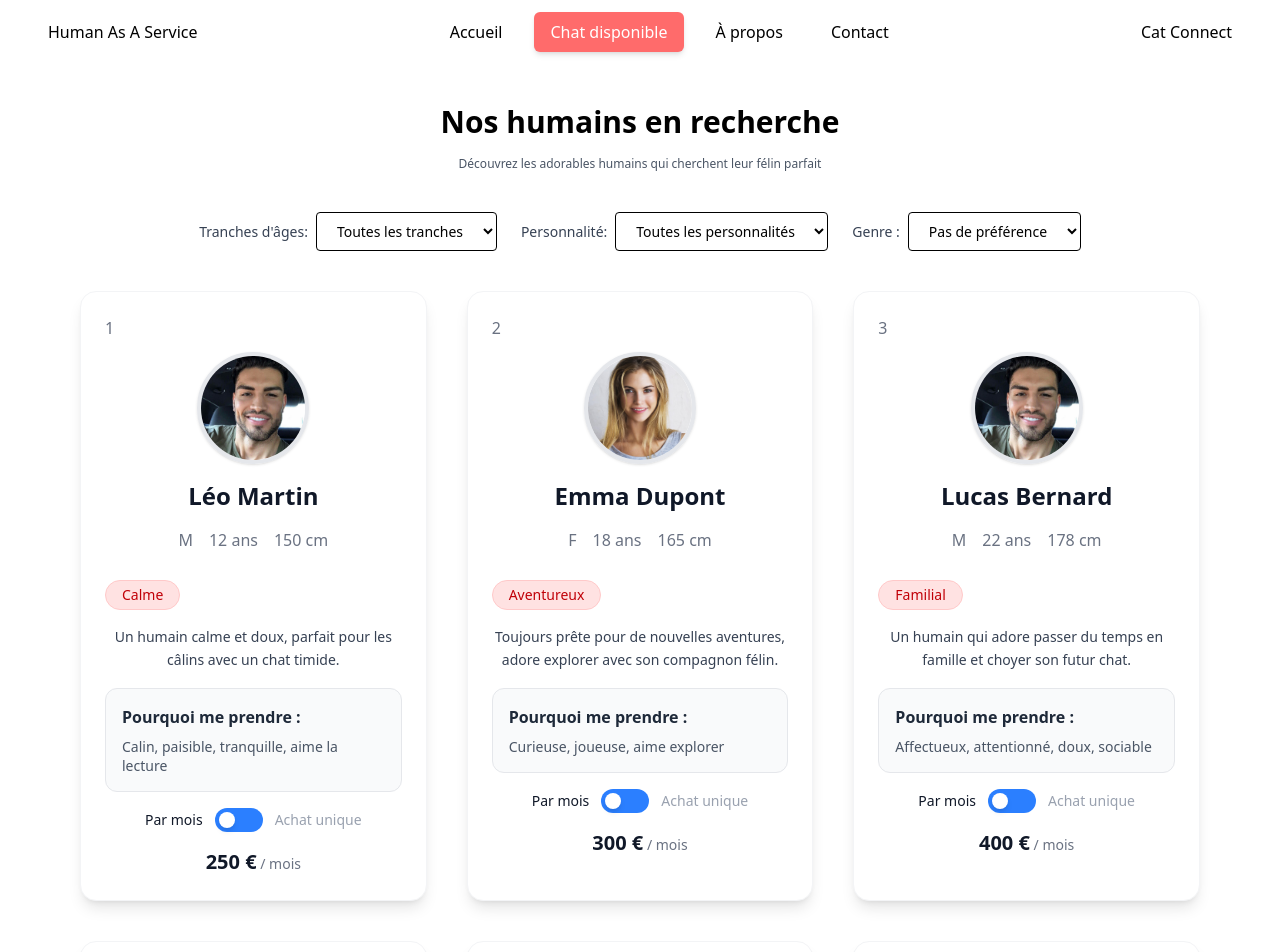
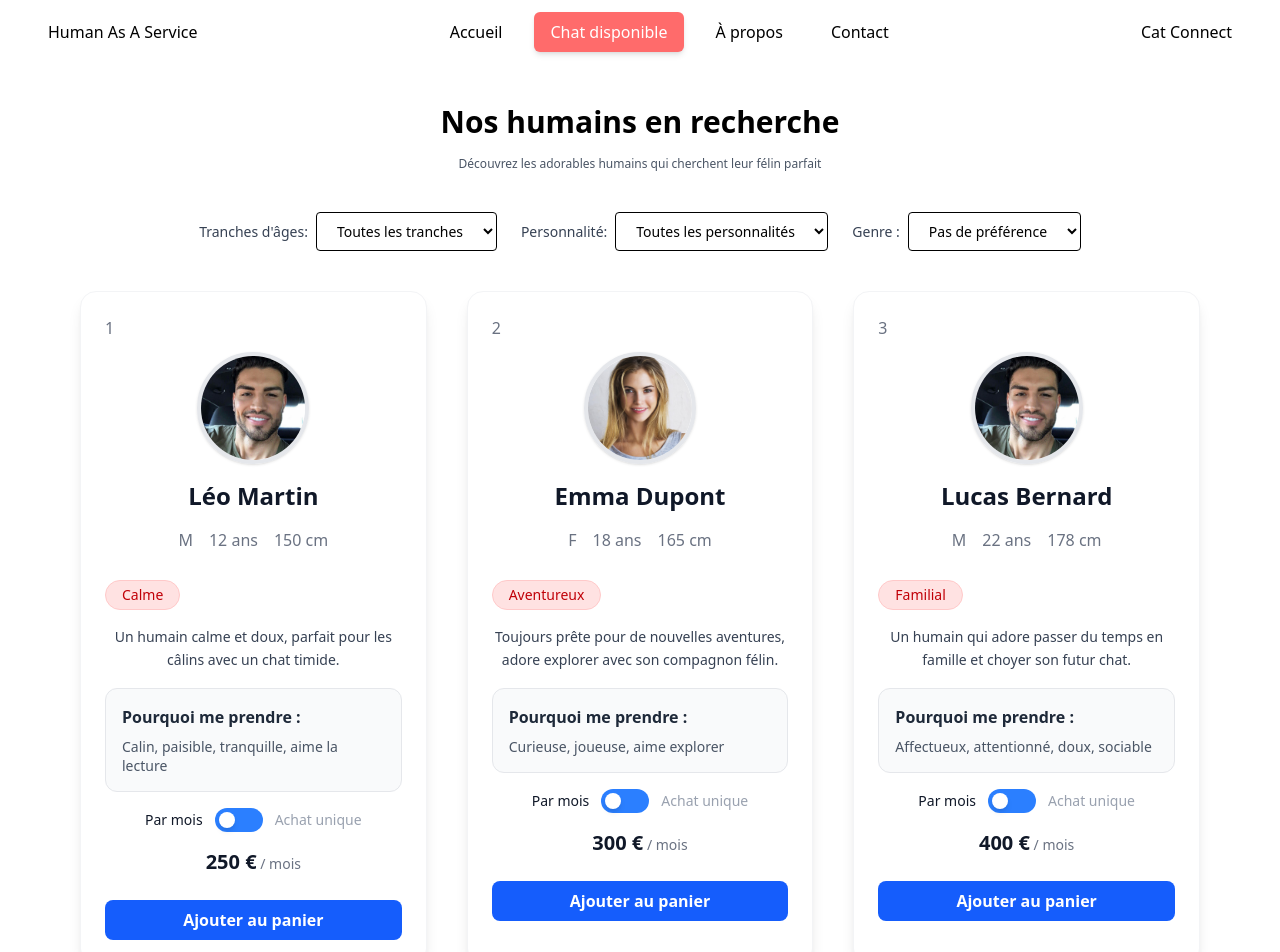
Before and after one commit to clemco23/human-as-a-service-, a React (Vite) app: page /search in a window 1280 px wide. Shown: the top 952 px of the page. Built offline with nearby package versions, Linux system fonts and the light colour scheme.

Commit message:
added the ability to add it to the cart

```diff
--- a/src/components/molecules/humanCard.tsx
+++ b/src/components/molecules/humanCard.tsx
@@ -16,6 +16,14 @@ type Props = {
 export default function HumanCard({ id, image, title, age, personality, description, search, genre, size, prix }: Props) {
   console.log(id);
   const [isMonthly, setIsMonthly] = useState(true);
+
+  const handleAddToCart = () => {
+    console.log(
+      `Ajouté au panier : ${title} (${isMonthly ? "Par mois" : "Achat unique"})`
+    );
+    alert(`${title} a été ajouté au panier ! (${isMonthly ? `${prix}€ / mois` : `${prix * 12}€ en une fois`})`);
+
+  };
   return (
     <div className="max-w-sm mx-auto bg-white p-6 rounded-2xl shadow-lg border border-gray-100 hover:shadow-xl transition-shadow duration-300">
 
@@ -45,20 +53,18 @@ export default function HumanCard({ id, image, title, age, personality, descript
         <h3 className="text-md font-semibold text-gray-800 mb-2">Pourquoi me prendre :</h3>
         <p className="text-gray-600 text-sm leading-snug">{search}</p>
       </div>
- <div className="flex items-center justify-center gap-3 mt-4">
+      <div className="flex items-center justify-center gap-3 mt-4">
         <span className={`text-sm ${isMonthly ? "text-gray-900 font-medium" : "text-gray-400"}`}>
           Par mois
         </span>
         <button
           onClick={() => setIsMonthly(!isMonthly)}
-          className={`w-12 h-6 flex items-center rounded-full p-1 transition ${
-            isMonthly ? "bg-blue-500" : "bg-green-300"
-          }`}
+          className={`w-12 h-6 flex items-center rounded-full p-1 transition ${isMonthly ? "bg-blue-500" : "bg-green-300"
+            }`}
         >
           <div
-            className={`bg-white w-4 h-4 rounded-full shadow-md transform transition ${
-              isMonthly ? "translate-x-0" : "translate-x-6"
-            }`}
+            className={`bg-white w-4 h-4 rounded-full shadow-md transform transition ${isMonthly ? "translate-x-0" : "translate-x-6"
+              }`}
           />
         </button>
         <span className={`text-sm ${!isMonthly ? "text-gray-900 font-medium" : "text-gray-400"}`}>
@@ -73,6 +79,14 @@ export default function HumanCard({ id, image, title, age, personality, descript
           {isMonthly ? " / mois" : " en une fois"}
         </span>
       </div>
+      <div className="mt-6 text-center">
+        <button
+          onClick={handleAddToCart}
+          className="w-full bg-blue-600 hover:bg-blue-700 text-white font-semibold py-2 px-4 rounded-lg transition-colors duration-300"
+        >
+          Ajouter au panier
+        </button>
+      </div>
     </div>
   )
 }
```
